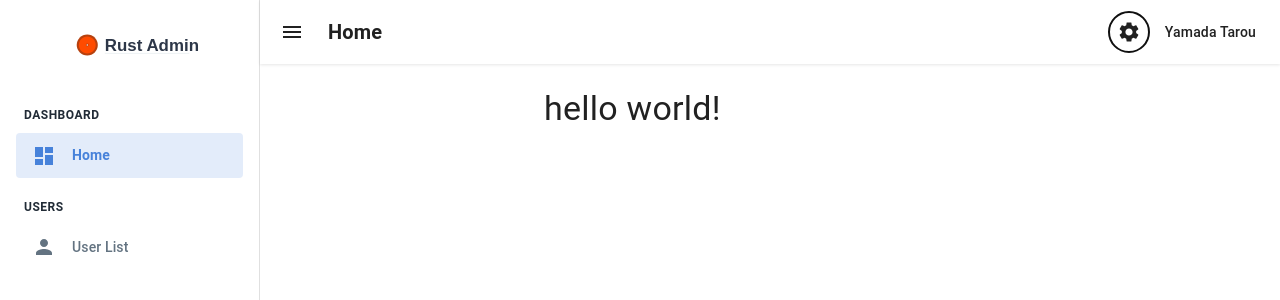
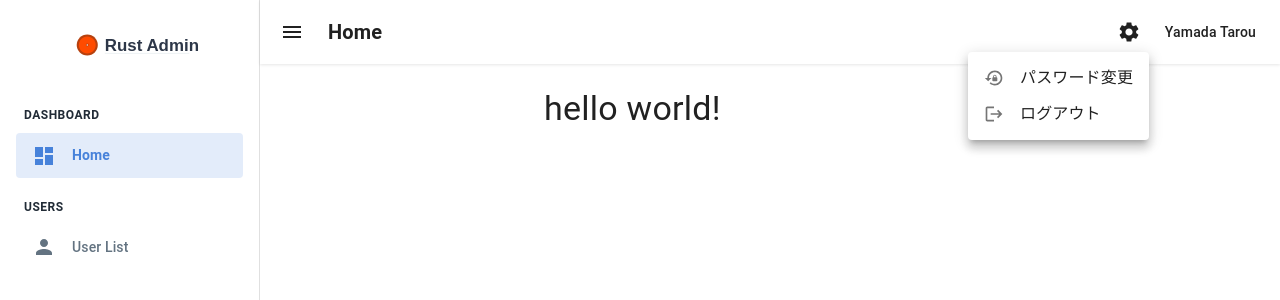
Before and after one commit to jonhomin/rust-web-framework, a React (Vite) app in the folder frontend/: page /admin in a window 1280 px wide. Both pictures are taken after a click on the button 1128 px from the left and 32 px from the top of the page. Shown: the top 300 px of the page. Built offline with nearby package versions, Linux system fonts and the light colour scheme.

Commit message:
Added dropdown menu of Header

```diff
--- a/frontend/src/components/Admin/AdminHeader/index.tsx
+++ b/frontend/src/components/Admin/AdminHeader/index.tsx
@@ -1,9 +1,22 @@
-import { AppBar, Toolbar, IconButton, Typography, Box } from "@mui/material";
+import {
+  AppBar,
+  Toolbar,
+  IconButton,
+  Typography,
+  Box,
+  Menu,
+  MenuItem,
+  ListItemIcon,
+  ListItemText,
+} from "@mui/material";
 import {
   Menu as MenuIcon,
   Settings as SettingsIcon,
+  LockReset as LockResetIcon,
+  Logout as LogoutIcon,
 } from "@mui/icons-material";
 import { useAdminTitle } from "../../../contexts/AdminTitleContext";
+import { useState } from "react";
 
 interface AdminHeaderProps {
   onToggleSidebar?: () => void;
@@ -17,6 +30,15 @@ const AdminHeader = ({
   isMobile,
 }: AdminHeaderProps) => {
   const { title } = useAdminTitle();
+  const [anchorEl, setAnchorEl] = useState<null | HTMLElement>(null);
+
+  const handleSettingsClick = (event: React.MouseEvent<HTMLElement>) => {
+    setAnchorEl(event.currentTarget);
+  };
+
+  const handleClose = () => {
+    setAnchorEl(null);
+  };
 
   return (
     <AppBar
@@ -63,9 +85,36 @@ const AdminHeader = ({
         <Box
           sx={{ display: "flex", alignItems: "center", gap: { xs: 1, sm: 2 } }}
         >
-          <IconButton color="inherit">
+          <IconButton
+            color="inherit"
+            onClick={handleSettingsClick}
+            aria-controls="settings-menu"
+            aria-haspopup="true"
+          >
             <SettingsIcon />
           </IconButton>
+
+          <Menu
+            id="settings-menu"
+            anchorEl={anchorEl}
+            open={Boolean(anchorEl)}
+            onClose={handleClose}
+            transformOrigin={{ horizontal: "right", vertical: "top" }}
+            anchorOrigin={{ horizontal: "right", vertical: "bottom" }}
+          >
+            <MenuItem onClick={handleClose}>
+              <ListItemIcon>
+                <LockResetIcon fontSize="small" />
+              </ListItemIcon>
+              <ListItemText>パスワード変更</ListItemText>
+            </MenuItem>
+            <MenuItem onClick={handleClose}>
+              <ListItemIcon>
+                <LogoutIcon fontSize="small" />
+              </ListItemIcon>
+              <ListItemText>ログアウト</ListItemText>
+            </MenuItem>
+          </Menu>
 
           <Box sx={{ display: "flex", alignItems: "center", gap: 1 }}>
             <Typography
```
